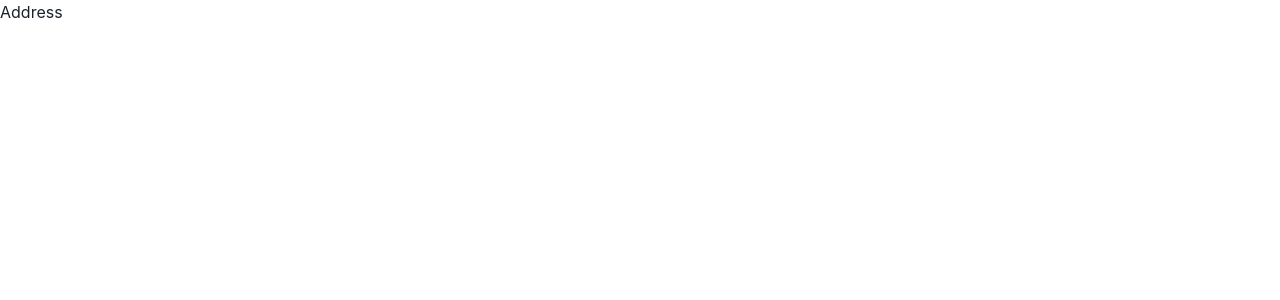
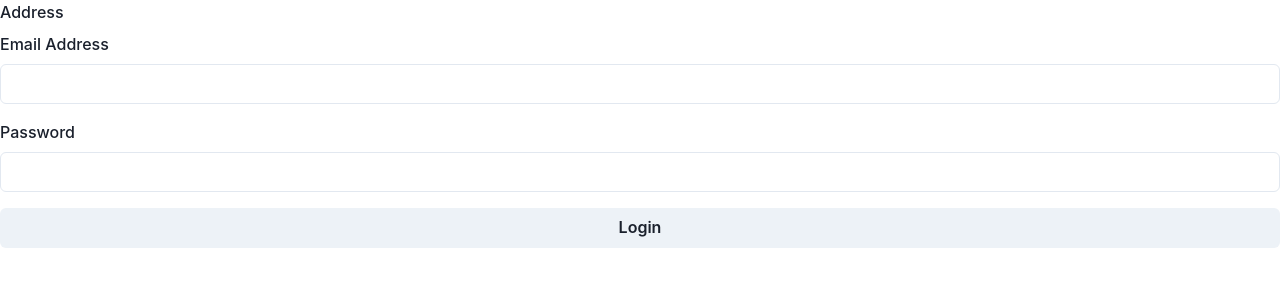
Before and after one commit to markcollinsdriva/driva-web, a Next.js app: page /credit-score/address in a window 1280 px wide. Shown: the top 300 px of the page. Built offline with nearby package versions, Linux system fonts and the light colour scheme.

Commit message:
fix bug with env

```diff
--- a/app/api/credit-score/EquifaxConfig.ts
+++ b/app/api/credit-score/EquifaxConfig.ts
@@ -12,7 +12,7 @@ export class EquifaxConfig {
   public username: string
   public password: string
 
-  constructor({ isProd }: { isProd: boolean}) {
+  constructor({ isProd }: { isProd: boolean }) {
     this.url = isProd ? EQUIFAX_API_PROD : EQUIFAX_API_DEV,
     this.username = isProd ? EQUIFAX_USERNAME_PROD : EQUIFAX_USERNAME_DEV,
     this.password = isProd ? EQUIFAX_PASSWORD_PROD : EQUIFAX_PASSWORD_DEV
--- a/app/api/credit-score/EquifaxScoreSeekerRequest.ts
+++ b/app/api/credit-score/EquifaxScoreSeekerRequest.ts
@@ -43,17 +43,27 @@ export class EquifaxScoreSeekerRequest {
     equifaxConfig: EquifaxConfig
   }) {
     const { addressLine1, ...rest } = requestBody
-    const addressComponents = addressLine1.split(' ')
+    const { streetName, streetNumber, streetType} = EquifaxScoreSeekerRequest.splitAddressLine(addressLine1)
+
 
     return new EquifaxScoreSeekerRequest({
       inputs: {
         ...rest,
-        streetNumber: addressComponents[0],
-        streetName: addressComponents.slice(1, -1).join(' '),
-        streetType: addressComponents[addressComponents.length - 1]
+        streetNumber,
+        streetName,
+        streetType
       },
       equifaxConfig
     })
+  }
+
+  static splitAddressLine = (addressLine1: string) => {
+    const addressComponents = addressLine1.split(' ')
+    return {
+      streetNumber: addressComponents[0],
+      streetName: addressComponents.slice(1, -1).join(' '),
+      streetType: addressComponents[addressComponents.length - 1]
+    }
   }
 
   async getScore() {
@@ -69,7 +79,8 @@ export class EquifaxScoreSeekerRequest {
     let text: string = ''
     let error: Error|null = null
     try {
-      const response = await fetch(this.equifaxConfig.url, {
+      console.log(this.requestBody)
+      const response = await fetch( this.equifaxConfig.url, {
         method: 'POST',
         headers: {
           'Content-Type': 'text/xml'
--- a/app/api/credit-score/route.ts
+++ b/app/api/credit-score/route.ts
@@ -4,6 +4,11 @@ import { EquifaxConfig } from './EquifaxConfig'
 import { creditScoreRequestBody } from './RequestBody'
 import { EquifaxScoreSeekerRequest } from './EquifaxScoreSeekerRequest'
 import { ReadonlyHeaders } from 'next/dist/server/web/spec-extension/adapters/headers'
+
+enum ENV {
+  PROD = 'prod',
+  DEV = 'dev'
+}
 
 export async function POST(request: NextRequest) {
   let status = 200
@@ -19,7 +24,8 @@ export async function POST(request: NextRequest) {
     if (!parseResult.success) {
       throw new Error('Invalid request body')
     }
-    const isProd = headersList.get('env') ==' prod'
+    const isProd = headersList.get('env') === ENV.PROD
+
     const equifaxConfig = new EquifaxConfig({ isProd })
     const equifaxScoreSeekerRequest = EquifaxScoreSeekerRequest.createFromRequestBody({
       requestBody: parseResult.data,
--- a/app/credit-score/address/page.tsx
+++ b/app/credit-score/address/page.tsx
@@ -1,7 +1,74 @@
+'use client'
+
+import React, { useState } from 'react'
+import {
+  VStack,
+  Button,
+  FormControl,
+  FormLabel,
+  Input,
+  Slider,
+  SliderTrack,
+  SliderFilledTrack,
+  SliderThumb,
+  FormErrorMessage
+ } from '@chakra-ui/react'
+import { Formik, Field, Form } from 'formik';
+
 export default function Page() {
   return (
-    <main>
-      <div>Address</div>
-    </main>
+    <>
+      <FormControl>
+        <FormLabel>Address</FormLabel>
+      </FormControl>
+      <Formik
+          initialValues={{
+            email: "",
+            password: "",
+            rememberMe: false
+          }}
+          onSubmit={(values) => {
+            alert(JSON.stringify(values, null, 2));
+          }}
+        >
+          {({ handleSubmit, errors, touched }) => (
+            <Form onSubmit={handleSubmit}>
+              <VStack spacing={4} align="flex-start">
+                <FormControl>
+                  <FormLabel htmlFor="email">Email Address</FormLabel>
+                  <Field
+                    as={Input}
+                    id="email"
+                    name="email"
+                    type="email"
+                  />
+                </FormControl>
+                <FormControl isInvalid={!!errors.password && touched.password}>
+                  <FormLabel htmlFor="password">Password</FormLabel>
+                  <Field
+                    as={Input}
+                    id="password"
+                    name="password"
+                    type="password"
+                    validate={(value: any) => {
+                      let error;
+
+                      if (value.length < 6) {
+                        error = "Password must contain at least 6 characters";
+                      }
+
+                      return error;
+                    }}
+                  />
+                  <FormErrorMessage>{errors.password}</FormErrorMessage>
+                </FormControl>
+                <Button type="submit" width="full">
+                  Login
+                </Button>
+              </VStack>
+            </Form>
+          )}
+        </Formik>
+    </>
   );
 }
```
Also changed, not shown: app/api/credit-score/RequestBody.ts (line endings or trailing spaces).
